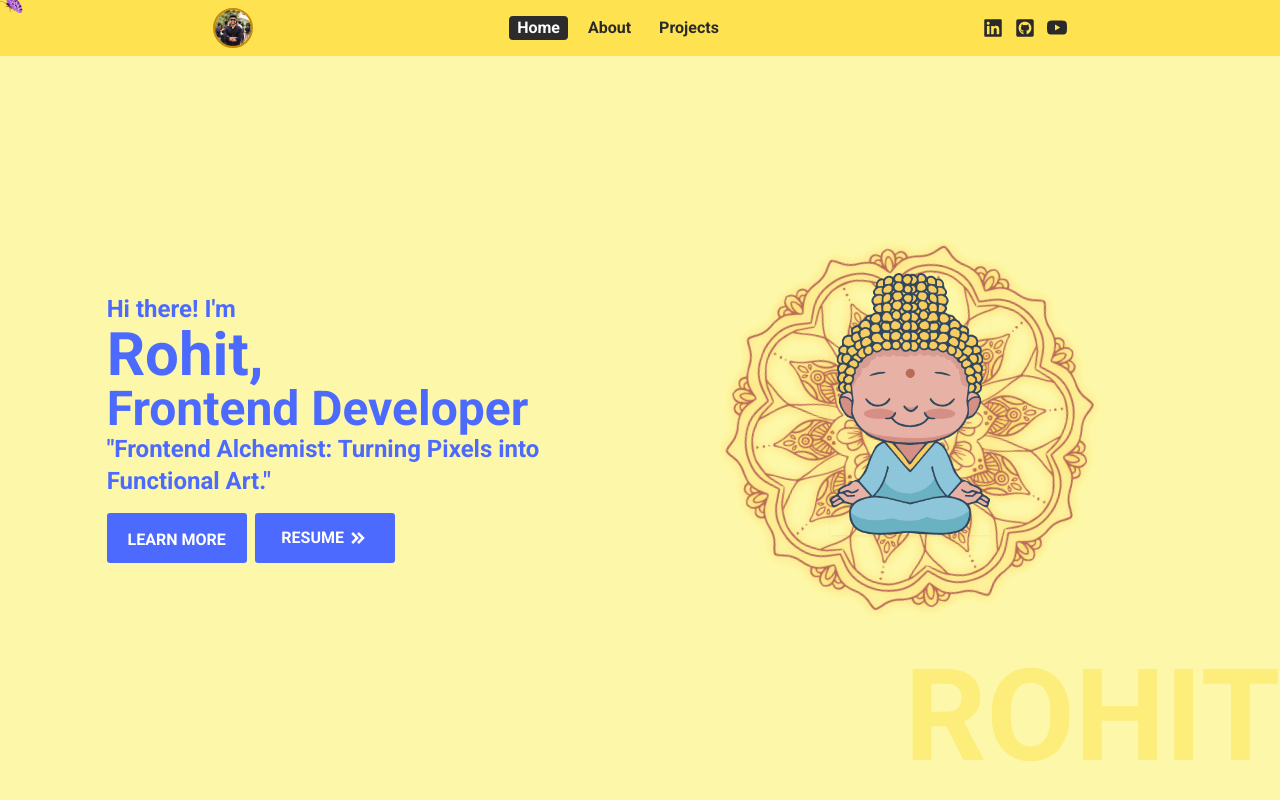
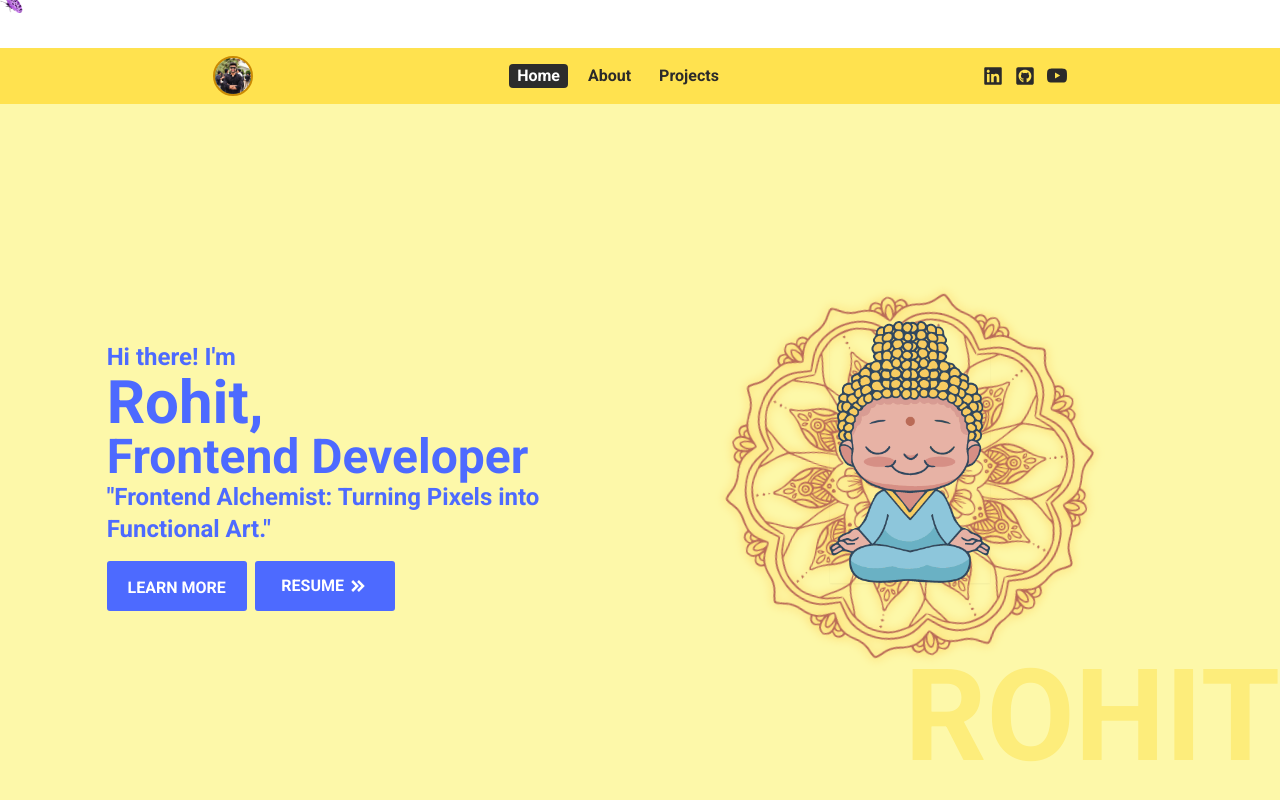
Before and after one commit to rohitraj07372/Portfolio_, a React (Create React App) app: page / in a window 1280 px wide. Shown: the top 800 px of the page. Built offline with nearby package versions, Linux system fonts and the light colour scheme.

Commit message:
added smooth scrolling behaviour

```diff
--- a/src/App.js
+++ b/src/App.js
@@ -13,7 +13,7 @@ import ProjectDetails from './pages/ProjectDetails';
 
 function App() {
   return (
-    <div className=" h-screen   -mt-12">
+    <div className=" h-screen  ">
     <Butterfly/>
    <Navbar/>
 
--- a/src/components/Cards.js
+++ b/src/components/Cards.js
@@ -22,7 +22,7 @@ function Cards({data}) {
       {
         data.map((data)=>{
 
-            return <ScrollLink to='projectDetails'   ><div className='flex justify-center ' key={data.id} onClick={()=>{
+            return <ScrollLink to='projectDetails' smooth={true}  ><div className='flex justify-center ' key={data.id} onClick={()=>{
               selectedCard(data.id)
 
             }} ><Link to='/projects#projectDetails'><Card details =  {data}  id={data.id}/></Link>    </div></ScrollLink>
```
